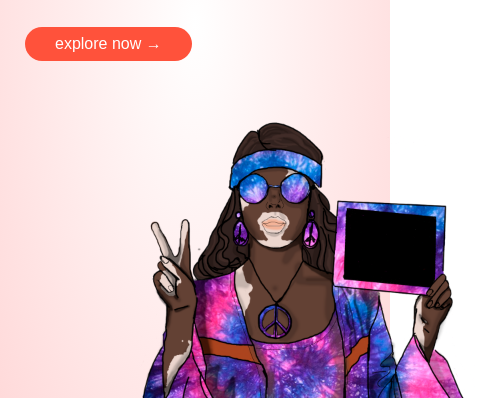
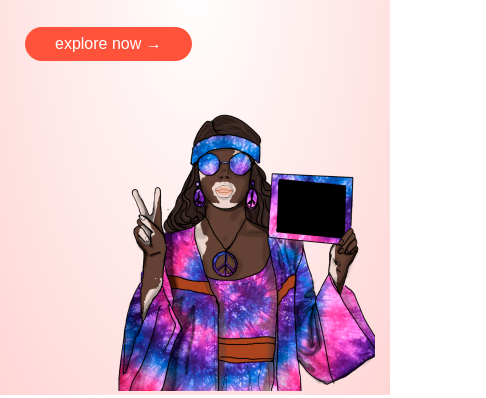
Before and after one commit to King-Major/adire-landing-page, a plain HTML site: page index.html in a window 390 px wide. Shown: the part 446-844 px from the top of the page, 486 px wide, since content can reach past the window. Drawn offline with Linux system fonts and the light colour scheme.

Commit message:
corrected images

```diff
--- a/index.html
+++ b/index.html
@@ -2,7 +2,7 @@
 <html lang="en">
   <head>
     <meta name="viewport" content="width=device-width, initial-scale=1.0">
-    <title>adire clothing store</title>
+    <title>Adire clothing store</title>
     <link rel="stylesheet" href="loginadire.css">
     <link rel="stylesheet" href="https://stackpath.bootstrapcdn.com/font-awesome/4.7.0/css/font-awesome.min.css">
   </head>
@@ -47,7 +47,7 @@
       </div>
 
       <div class="col-2">
-           <img src="model.png"  height="400px">
+           <img src="model.png" class="img-adire">
       </div>
     </div>
   </div>
@@ -128,7 +128,7 @@
       <h2 class="title">Latest Products</h2>
       <div class="row">
         <div class="col-4">
-          <img src="new (1).jpg" height="293.781">
+          <img src="new (1).jpg" height="220.781">
           <h4>Long Black Tie Dye Skirt</h4>
           <div class="rating">
             <i class="fa fa-star"></i>
--- a/loginadire.css
+++ b/loginadire.css
@@ -1,6 +1,6 @@
 *{
-  margin: 0;
-  padding: 0;
+  margin: 0px;
+  padding: 0px;
   box-sizing: border-box;
 }
 
@@ -52,10 +52,15 @@ p{
   min-width: 300px;
 }
 
+.img-adire {
+  height: 400px;
+}
+
 .col-2{
   max-width: 100%;
   padding: 0  50px;
 }
+
 
 .col-1 h1{
   font-size: 40px;
@@ -316,8 +321,12 @@ ul{
   .close-menu-icon {
     display: none;
   }
+  .img-adire {
+    height: 300px;
+  }
+
   .small-container .row .col-2 img{
-    width: 300px;
+    width: 250px;
   }
 
   .col-4 img{
@@ -334,6 +343,10 @@ ul{
     flex-direction: column;
   }
 
+  .img-adire {
+    height: 300px;
+  }
+
   .col-2, .col-3, .col-4{
     flex-basis: 100%;
   }
```
